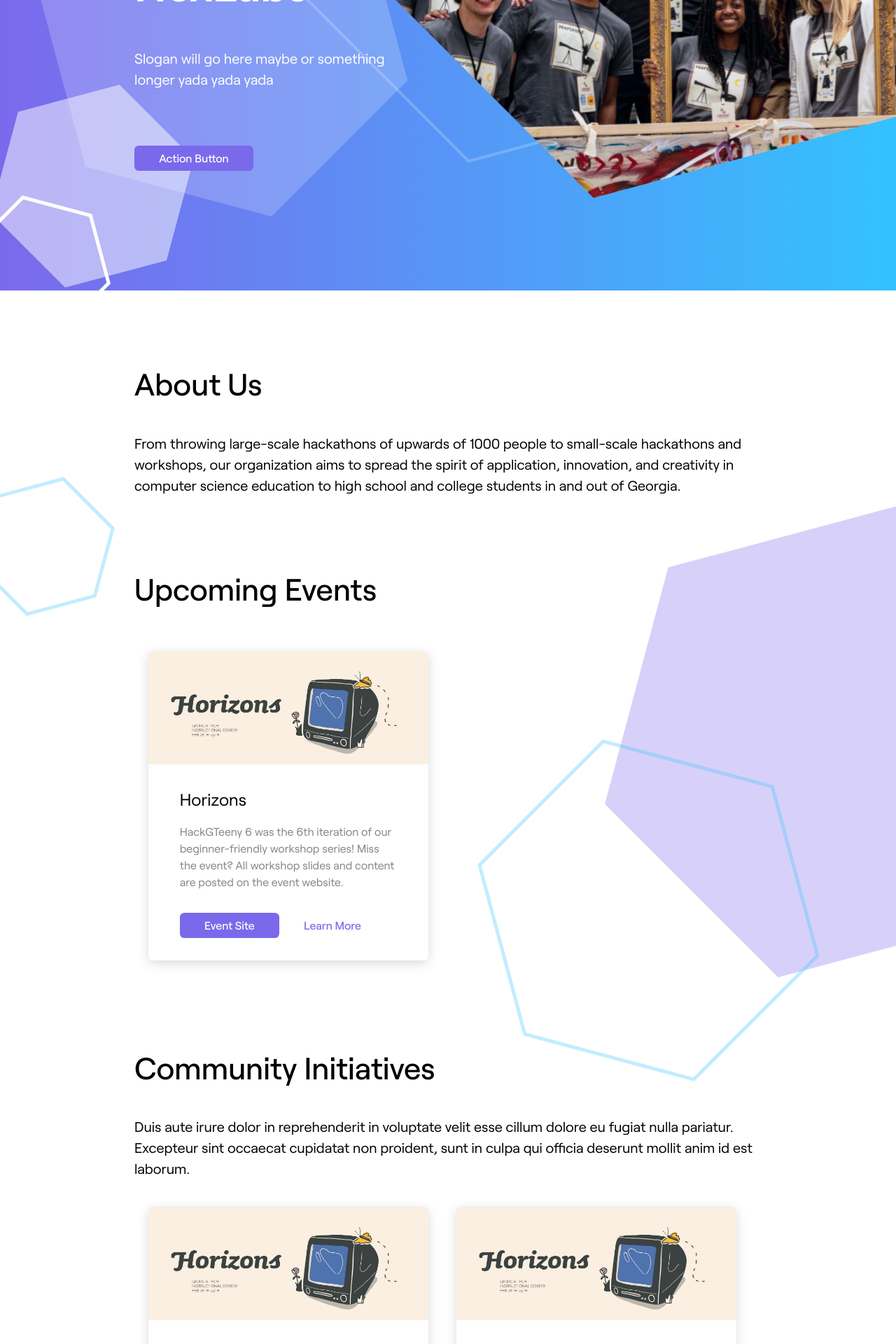
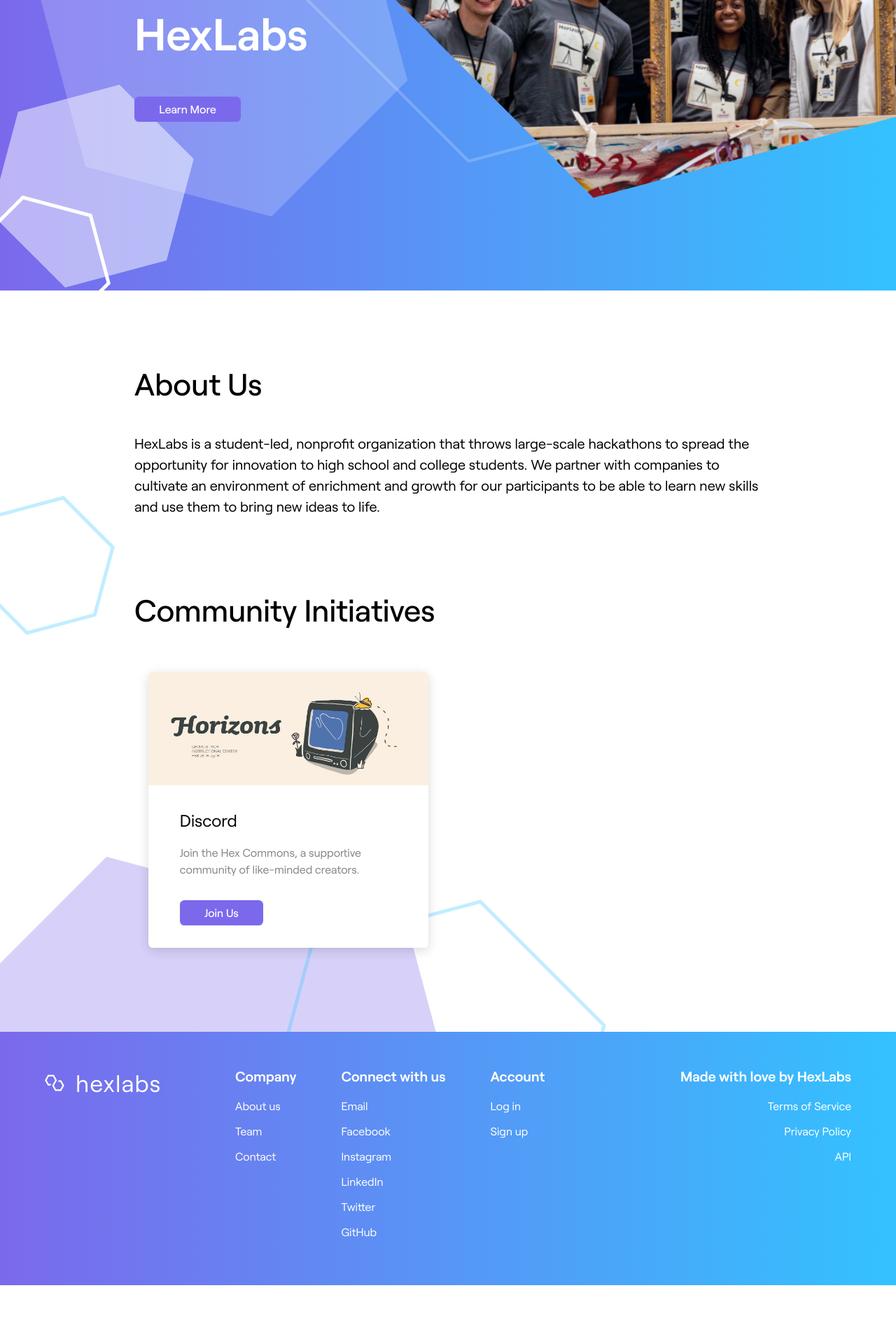
Before and after one commit to HackGT/hexlabs-website, a Next.js app: page / in a window 1280 px wide. Shown: the part 400-2320 px from the top of the page at 70% size. After the commit the page ends 2236 px from the top, so only its background shows below. Built offline with nearby package versions, Linux system fonts and the light colour scheme.

Commit message:
homepage content

```diff
--- a/pages/index.tsx
+++ b/pages/index.tsx
@@ -11,8 +11,8 @@ export default function Home(props: Props) {
       <section className="splash splash-main">
         <div className="max-width-400">
           <h1>HexLabs</h1>
-          <p>Slogan will go here maybe or something longer yada yada yada</p>
-          <Button type={ButtonType.SOLID}>Action Button</Button>
+          {/* <p>Formerly HackGT</p> */}
+          <Button type={ButtonType.SOLID}>Learn More</Button>
         </div>
         <div className="hex-container">
           {/* middle */}
@@ -67,11 +67,7 @@ export default function Home(props: Props) {
       <section>
         <h2>About Us</h2>
         <p>
-          From throwing large-scale hackathons of upwards of 1000 people to
-          small-scale hackathons and workshops, our organization aims to spread
-          the spirit of application, innovation, and creativity in computer
-          science education to high school and college students in and out of
-          Georgia.
+          HexLabs is a student-led, nonprofit organization that throws large-scale hackathons to spread the opportunity for innovation to high school and college students. We partner with companies to cultivate an environment of enrichment and growth for our participants to be able to learn new skills and use them to bring new ideas to life.
         </p>
         <div className="hex-container">
           <Hex
@@ -86,7 +82,7 @@ export default function Home(props: Props) {
         </div>
       </section>
 
-      <section>
+      {/* <section>
         <h2>Upcoming Events</h2>
         <div className="container">
           <Card
@@ -103,7 +99,7 @@ export default function Home(props: Props) {
             series! Miss the event? All workshop slides and content are posted
             on the event website.
           </Card>
-          {/*
+
           <Card
             header="Horizons"
             coverImage="horizons.png"
@@ -118,7 +114,7 @@ export default function Home(props: Props) {
             series! Miss the event? All workshop slides and content are posted
             on the event website.
           </Card>
-            */}
+
         </div>
         <div className="hex-container">
           <Hex
@@ -138,18 +134,18 @@ export default function Home(props: Props) {
             rotation={-45}
           />
         </div>
-      </section>
+      </section> */}
 
       <section>
         <h2>Community Initiatives</h2>
-        <p>
+        {/* <p>
           Duis aute irure dolor in reprehenderit in voluptate velit esse cillum
           dolore eu fugiat nulla pariatur. Excepteur sint occaecat cupidatat non
           proident, sunt in culpa qui officia deserunt mollit anim id est
           laborum.
-        </p>
+        </p> */}
         <div className="container">
-          <Card
+          {/* <Card
             header="Horizons"
             coverImage="horizons.png"
             buttons={
@@ -162,20 +158,17 @@ export default function Home(props: Props) {
             HackGTeeny 6 was the 6th iteration of our beginner-friendly workshop
             series! Miss the event? All workshop slides and content are posted
             on the event website.
-          </Card>
+          </Card> */}
           <Card
-            header="Horizons"
+            header="Discord"
             coverImage="horizons.png"
             buttons={
               <>
-                <Button type={ButtonType.SOLID}>Event Site</Button>
-                <Button type={ButtonType.TEXT}>Learn More</Button>
+                <Button type={ButtonType.SOLID}>Join Us</Button>
               </>
             }
           >
-            HackGTeeny 6 was the 6th iteration of our beginner-friendly workshop
-            series! Miss the event? All workshop slides and content are posted
-            on the event website.
+            Join the Hex Commons, a supportive community of like-minded creators.
           </Card>
         </div>
         <div className="hex-container">
```
